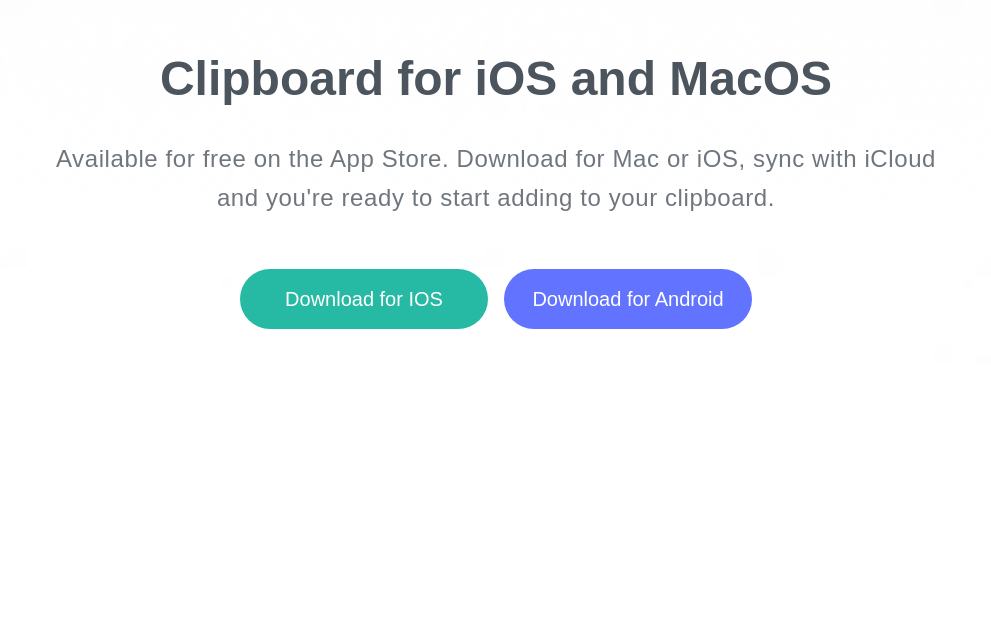
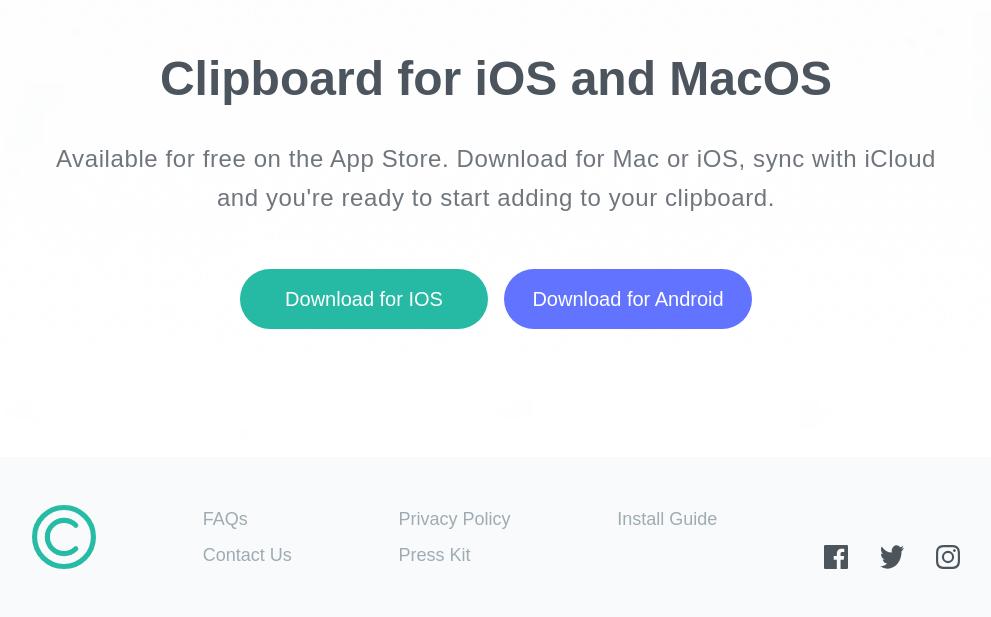
Before and after one commit to amm834/clipborad, a website built with Vite: page index.html in a window 1280 px wide. Shown: the part 3081-3698 px from the top of the page, without its empty margins (144-1135 px from the left). Before the commit the page ends 3538 px from the top, so only its background shows below. Built offline with nearby package versions, Linux system fonts and the light colour scheme; a web font is replaced by a local one.

Commit message:
feat: add footer section

```diff
--- a/index.html
+++ b/index.html
@@ -167,6 +167,35 @@
     </div>
 </section>
 
+<!-- footer -->
+<footer class="py-12 bg-gray-50 px-44 flex flex-col items-center gap-y-8 justify-center  md:flex-row md:justify-between md:items-end max-w-7xl mx-auto">
+    <!--    Logo -->
+    <figure class="w-16">
+        <img src="images/logo.svg" alt="Clipboard logo">
+    </figure>
+    <!--    links -->
+    <div class="flex flex-col items-center gap-y-2 md:items-start">
+        <a href="#" class="text-sm sm:text-lg text-grayBlue hover:text-strongCyan">FAQs</a>
+        <a href="#" class="text-sm sm:text-lg text-grayBlue hover:text-strongCyan">Contact Us</a>
+    </div>
+
+    <div class="flex flex-col items-center -mt-4 md:mt-0 gap-y-2 md:items-start">
+        <a href="#" class="text-sm sm:text-lg text-grayBlue hover:text-strongCyan">Privacy Policy</a>
+        <a href="#" class="text-sm sm:text-lg text-grayBlue hover:text-strongCyan">Press Kit</a>
+    </div>
+
+    <div class="flex flex-col items-center -mt-4 md:mt-0 gap-y-2 md:self-start md:items-start">
+        <a href="#" class="text-sm sm:text-lg text-grayBlue hover:text-strongCyan">Install Guide</a>
+    </div>
+
+    <!--    Social Links -->
+    <div class="flex gap-x-8 mt-4 md:mt-0">
+        <img src="images/icon-facebook.svg" alt="Facebook icon" class="w-6 h-6 icon">
+        <img src="images/icon-twitter.svg" alt="Facebook icon" class="w-6 h-6 icon">
+        <img src="images/icon-instagram.svg" alt="Facebook icon" class="w-6 h-6 icon">
+    </div>
+
+</footer>
 
 <script type="module" src="/main.js"></script>
 </body>
--- a/style.css
+++ b/style.css
@@ -14,3 +14,8 @@
 .btn-purple {
     @apply btn bg-lightBlue text-white;
 }
+
+
+.icon:hover {
+    filter: invert(53%) sepia(68%) saturate(434%) hue-rotate(121deg) brightness(101%) contrast(94%);
+}
```
